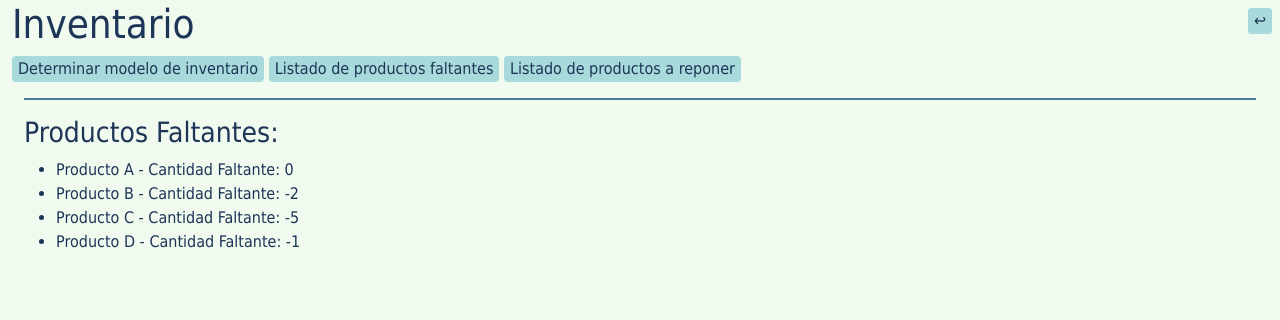
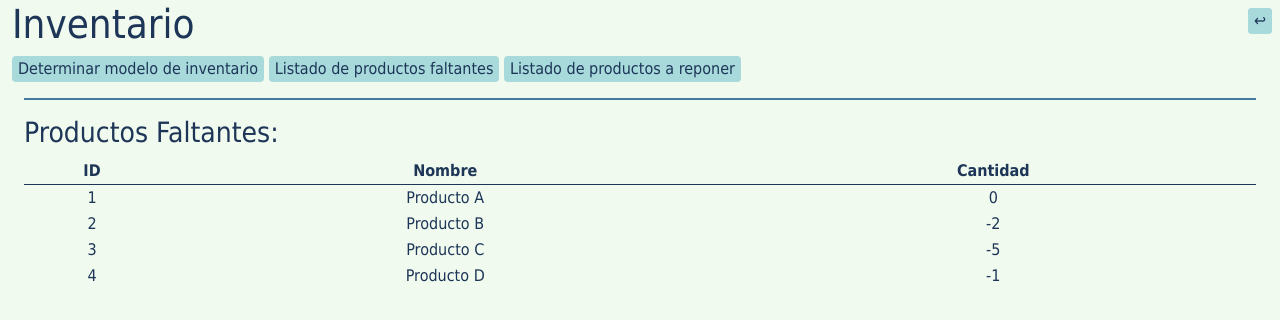
Before and after one commit to SebaOgas/inv-op-front, a SvelteKit app: page /Inventario/ProductosFaltantes in a window 1280 px wide. Shown: the top 320 px of the page. Built offline with nearby package versions, Linux system fonts and the light colour scheme; no server answers.

Commit message:
inventario

```diff
--- a/src/routes/Inventario/ProductosFaltantes/+page.svelte
+++ b/src/routes/Inventario/ProductosFaltantes/+page.svelte
@@ -22,9 +22,26 @@
 </script>
 
 
-<h3>Productos Faltantes:</h3>
-<ul>
-    {#each productosFaltantes as producto}
-        <li>{producto.nombre} - Cantidad Faltante: {producto.cantidadFaltante}</li>
-    {/each}
-</ul>
+
+
+<div style="overflow-x: auto;">
+    <h3>Productos Faltantes:</h3>
+    <table style="width: 100%;">
+        <thead>
+            <tr>
+                <th>ID</th>
+                <th>Nombre</th>
+                <th>Cantidad</th>
+            </tr>
+        </thead>
+        <tbody>
+            {#each productosFaltantes as product}
+                <tr>
+                    <td>{product.id}</td>
+                    <td>{product.nombre}</td>
+                    <td>{product.cantidadFaltante}</td>
+                </tr>
+            {/each}
+        </tbody>
+    </table>
+</div>
```
Also changed, not shown: src/routes/Inventario/ProductosAReponer/+page.svelte (+23 -8 lines).
